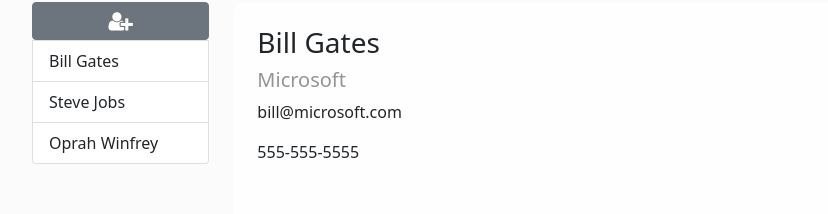
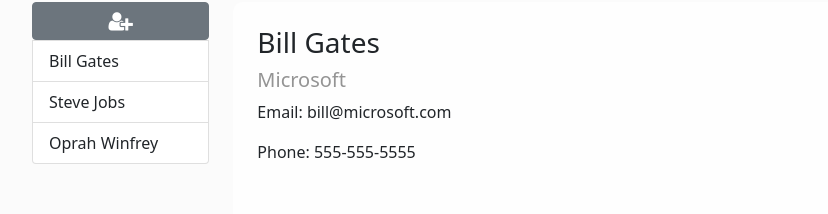
Before and after one commit to rscole87/crm_project, a React (Create React App) app: page /customers in a window 1280 px wide. Shown: the part 116-330 px from the top of the page, without its empty margins (16-844 px from the left). Built offline with nearby package versions, Linux system fonts and the light colour scheme.

Commit message:
lift up customerList and activeCustomer state to Main

```diff
--- a/src/components/CustomerSection.js
+++ b/src/components/CustomerSection.js
@@ -2,27 +2,15 @@
 import { ListGroup, Button } from "reactstrap";
 import { RenderCustomerLi, CustomerProfile } from "./RenderCustomerData";
 import { NewCustomerForm } from "./NewCustomerForm";
-import CUSTOMERLIST from "../shared/customerList";
 
 class CustomerSection extends Component {
   constructor(props) {
     super(props);
     this.state = {
       isModalOpen: false,
-      customerList: CUSTOMERLIST,
-      activeCustomer: CUSTOMERLIST[0],
     };
 
-    this.setActiveCustomer = this.setActiveCustomer.bind(this);
     this.toggleModal = this.toggleModal.bind(this);
-    this.setCustomers = this.setCustomers.bind(this);
-  }
-
-  setActiveCustomer(customer) {
-    this.setState({
-      activeCustomer: customer,
-    });
-    console.log(`Customer changed: ${customer.name}`);
   }
 
   toggleModal() {
@@ -31,14 +19,8 @@
     });
   }
 
-  setCustomers(newCustomer) {
-    this.setState({
-      customerList: [...this.state.customerList, newCustomer],
-    });
-  }
-
   render() {
-    const customers = this.state.customerList;
+    const customers = this.props.customerList;
 
     return (
       <section id="customer-section">
@@ -50,14 +32,14 @@
                   <i className="fa fa-user-plus fa-lg" />
                 </Button>
                 {customers.map((customer) => (
-                  <RenderCustomerLi key={customer.id} customer={customer} setActiveCustomer={this.setActiveCustomer} />
+                  <RenderCustomerLi key={customer.id} customer={customer} setActiveCustomer={this.props.setActiveCustomer} />
                 ))}
               </ListGroup>
             </div>
             <div className="col col-sm-10">
-              <CustomerProfile customer={this.state.activeCustomer} />
+              <CustomerProfile customer={this.props.activeCustomer} />
             </div>
-            <NewCustomerForm toggleModal={this.toggleModal} isModalOpen={this.state.isModalOpen} setCustomers={this.setCustomers} customerList={this.state.customerList} />
+            <NewCustomerForm toggleModal={this.toggleModal} isModalOpen={this.state.isModalOpen} setCustomers={this.props.setCustomers} customerList={this.props.customerList} />
           </div>
         </div>
       </section>
--- a/src/components/MainComponent.js
+++ b/src/components/MainComponent.js
@@ -1,23 +1,51 @@
-import React from "react";
+import React, { Component } from "react";
 import Header from "./HeaderComponent";
 import CustomerSection from "./CustomerSection";
 import { Home } from "./HomeComponent";
 import { Contact } from "./ContactComponent";
+import CUSTOMERLIST from "../shared/customerList";
 
 import { Switch, Route, Redirect } from "react-router-dom";
 
-function Main() {
+class Main extends Component {
+  constructor(props) {
+    super(props);
+    this.state = {
+      customerList: CUSTOMERLIST,
+      activeCustomer: CUSTOMERLIST[0],
+    };
+
+    this.setActiveCustomer = this.setActiveCustomer.bind(this);
+    this.setCustomers = this.setCustomers.bind(this);
+  }
+
+  setActiveCustomer(customer) {
+    this.setState({
+      activeCustomer: customer,
+    });
+    console.log(`Customer changed: ${customer.name}`);
+  }
+
+
+  setCustomers(newCustomer) {
+    this.setState({
+      customerList: [...this.state.customerList, newCustomer],
+    });
+  }
+
+  render() {
     return (
       <>
         <Header />
         <Switch>
-        <Route exact path="/home" component={Home}/>
-        <Route exact path="/customers" component={CustomerSection} />
+          <Route exact path="/home" component={Home} />
+          <Route exact path="/customers" render={() => <CustomerSection customerList={this.state.customerList}  activeCustomer={this.state.activeCustomer} setActiveCustomer={this.setActiveCustomer} setCustomers={this.setCustomers}/>} />
           <Route exact path="/contactus" component={Contact} />
           <Redirect to="/home" />
         </Switch>
       </>
     );
   }
+}
 
 export default Main;
--- a/src/components/NewOutreachForm.js
+++ b/src/components/NewOutreachForm.js
@@ -2,17 +2,15 @@
 import { Button, Modal, ModalHeader, ModalBody, Form, FormGroup, Input, Label } from "reactstrap";
 
 export function NewOutreachForm(props) {
-
-
   function handleSubmit(e) {
     e.preventDefault();
-      console.log(props.messageType)
-      if(props.messageType === 'phone'){
-        props.addCall(props.message, props.context)
+    console.log(props.messageType);
+    if (props.messageType === "phone") {
+      props.addCall(props.message, props.context);
     }
 
-      if (props.messageType === 'email'){
-        props.addEmail(props.message, props.context)
+    if (props.messageType === "email") {
+      props.addEmail(props.message, props.context);
     }
 
     props.setMessage("");
@@ -22,7 +20,7 @@
 
   return (
     <Modal isOpen={props.isModalOpen} toggle={props.toggleModal}>
-        <ModalHeader toggle={props.toggleModal}>New Customer</ModalHeader>
+      <ModalHeader toggle={props.toggleModal}> Outreach</ModalHeader>
       <ModalBody>
         <Form onSubmit={handleSubmit}>
           <FormGroup>
@@ -31,7 +29,13 @@
           </FormGroup>
           <FormGroup>
             <Label htmlFor="context">Context</Label>
-              <Input type="text" id="context" name="context" value={props.context} onChange={(e) => props.setContext(e.target.value)} />
+            <select name="context" id="context" className="form-select" value={props.context} onChange={(e) => props.setContext(e.target.value)}>
+              <option value={null} selected>Select Context...</option>
+              <option value="account-setup">Account Setup</option>
+              <option value="billing">Billing</option>
+              <option value="contracts">Contracts</option>
+              <option value="status">Status</option>
+            </select>
           </FormGroup>
           <Button type="submit" value="submit" color="primary">
             Add Outreach
--- a/src/components/RenderCustomerData.js
+++ b/src/components/RenderCustomerData.js
@@ -99,10 +99,9 @@
       <>
         <div className="client-profile p-4">
           <div className="profile-heading">
-            <h3>{this.props.customer.name}</h3>
-            <h5 className="company-heading">{this.props.customer.company}</h5>
-            <p>{this.props.customer.email}</p>
-            <p>{this.props.customer.phone}</p>
+            <h3>{this.props.customer.name}</h3> <h5 className="company-heading">{this.props.customer.company}</h5>
+            <p>Email: {this.props.customer.email}</p>
+            <p>Phone: {this.props.customer.phone}</p>
           </div>
           <div className="row">
             <div className="col col-sm-6">
```
Lines whose indentation alone changed are shown as unchanged.
